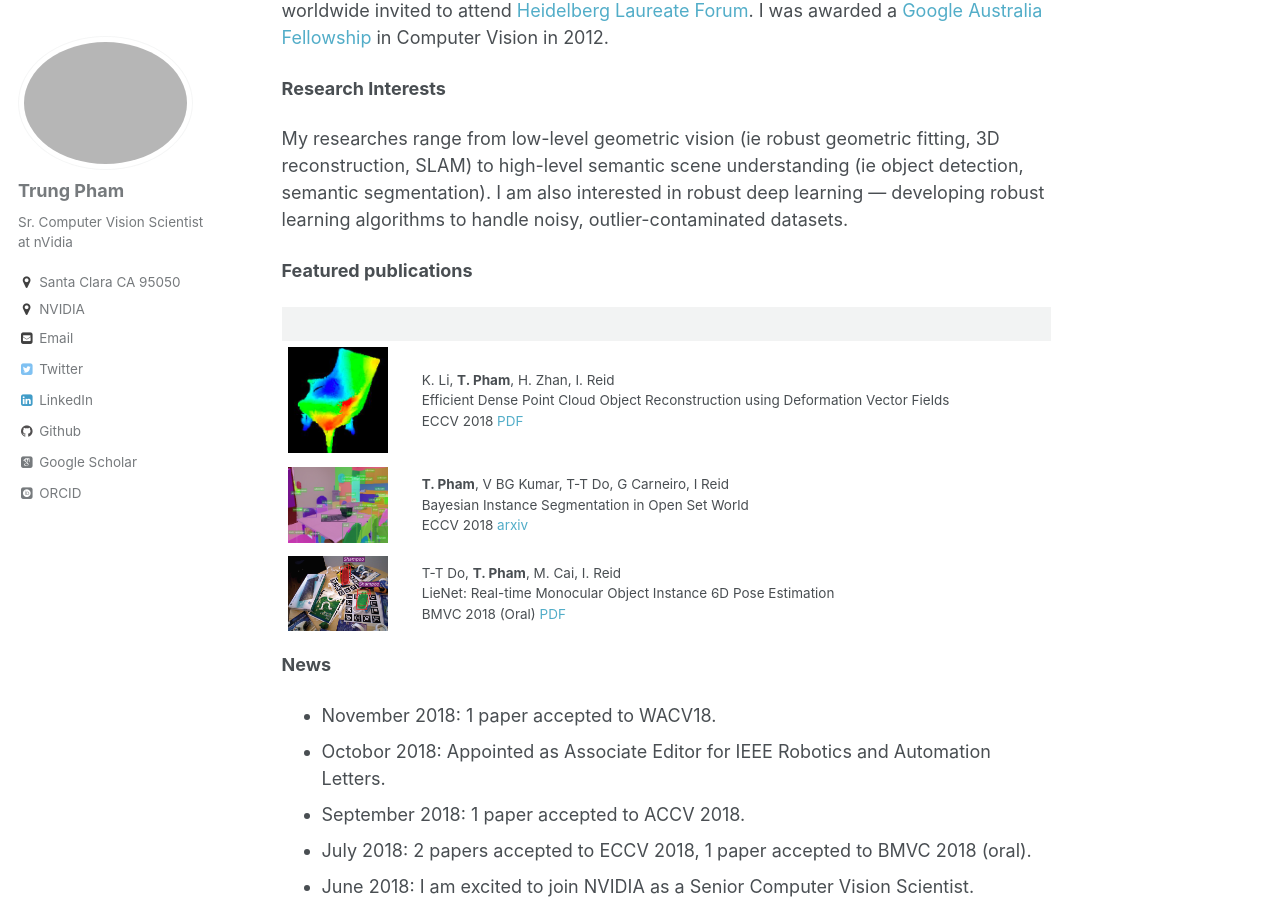
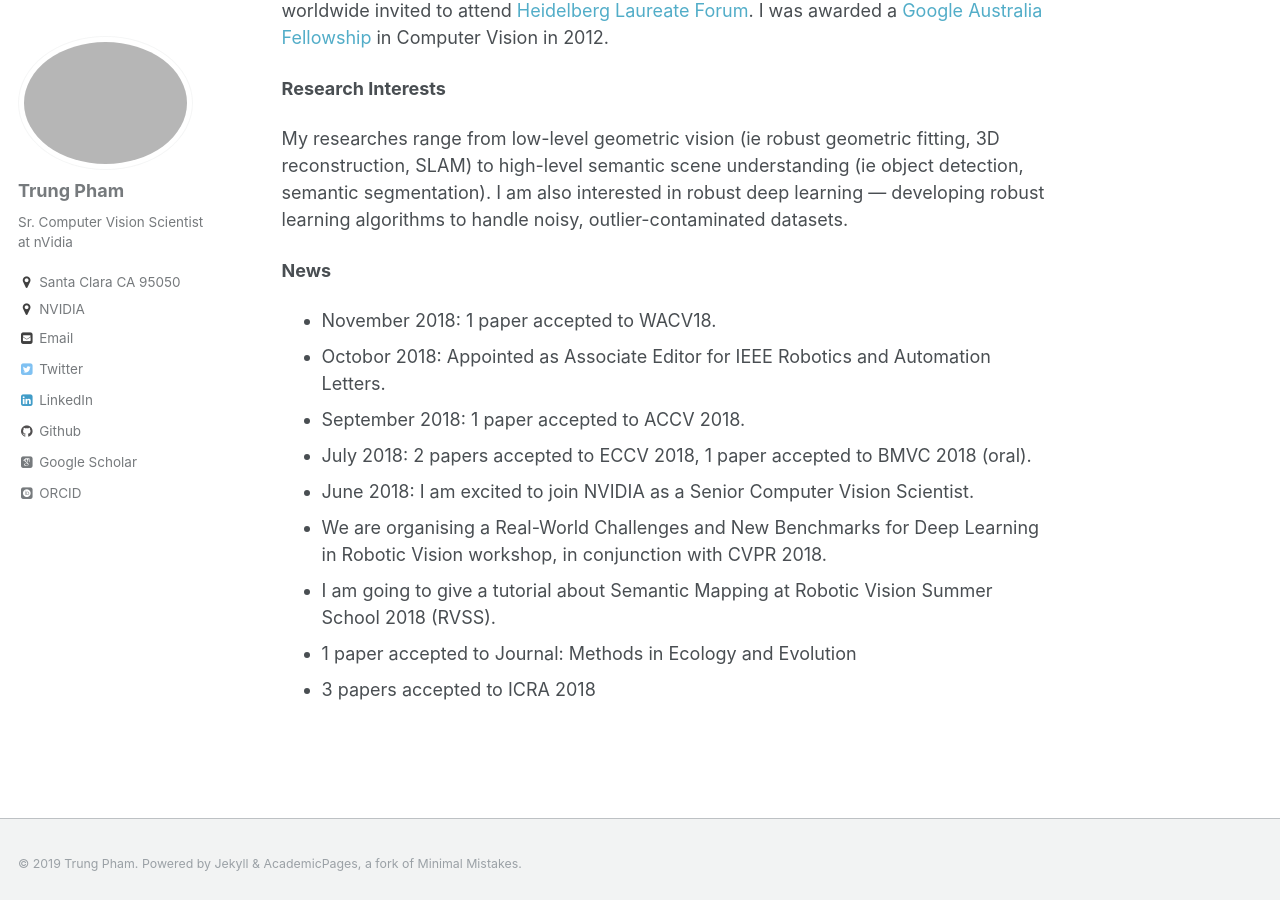
Before and after one commit to trungtpham/trungtpham.github.io, a Jekyll site: the page built from index.md, in a window 1280 px wide and 900 px high, scrolled down 279 px. Built offline with Jekyll 4.4.1, drawn with Linux system fonts in a browser that asks for light colours; some web fonts are replaced; our own code applies the rules of GitHub Pages for plain Markdown files.

Commit message:
Update index.md

```diff
--- a/index.md
+++ b/index.md
@@ -5,15 +5,6 @@ I am a Sr. Computer Vision Scientist at [NVIDIA Automotive](https://www.nvidia.c
 **Research Interests**
 
 My researches range from low-level geometric vision (ie robust geometric fitting, 3D reconstruction, SLAM) to high-level semantic scene understanding (ie object detection, semantic segmentation). I am also interested in robust deep learning --- developing robust learning algorithms to handle noisy, outlier-contaminated datasets.
-
-**Featured publications**
-
-|||
-|---|---|
-|<img src="/images/3dobj_deep_reconstruction.png" alt="drawing" width="100px"/>| K. Li, **T. Pham**, H. Zhan, I. Reid <br> Efficient Dense Point Cloud Object Reconstruction using Deformation Vector Fields <br>ECCV 2018 [PDF](http://openaccess.thecvf.com/content_ECCV_2018/papers/Kejie_Li_Efficient_Dense_Point_ECCV_2018_paper.pdf)|
-|<img src="/images/openset_instance.jpg" alt="drawing" width="100px"/> | **T. Pham**, V BG Kumar, T-T Do, G Carneiro, I Reid <br> Bayesian Instance Segmentation in Open Set World <br> ECCV 2018 [arxiv](https://arxiv.org/abs/1806.00911)|
-|<img src="/images/lienet.png" alt="drawing" width="100px"/>|T-T Do, **T. Pham**, M. Cai, I. Reid  <br> LieNet: Real-time Monocular Object Instance 6D Pose Estimation <br> BMVC 2018 (Oral) [PDF](http://bmvc2018.org/contents/papers/0694.pdf)|
-
 
 **News**
 * November 2018: 1 paper accepted to WACV18.
```
